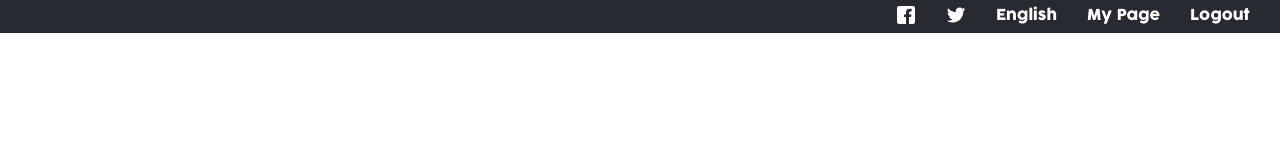
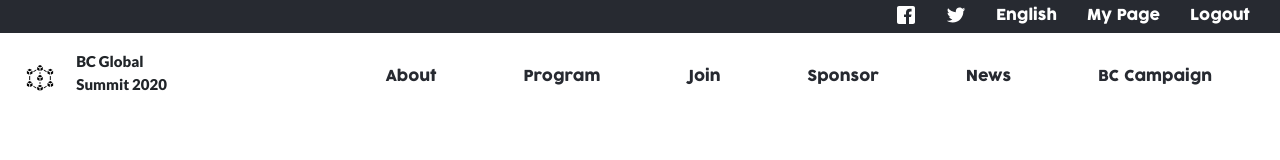
Before and after one commit to jose-Abel/Capstone-conference-page, a website: page index.html in a window 1280 px wide. Drawn offline with nearby package versions, Linux system fonts and the light colour scheme.

Commit message:
adding scrolling navbar

```diff
--- a/index.html
+++ b/index.html
@@ -12,7 +12,9 @@
 
 <body>
 
-  <ul class="top-ul py-2 flex">
+  <!-- NAVBAR -->
+
+  <ul class="top-ul py-2 flex d-none d-md-inline-flex">
     <li class="top-ul-li pr-5">
       <svg class="top-ul-svg-logo">
         <use xlink:href="img/sprite.svg#iconfacebook"></use>
@@ -29,6 +31,68 @@
 
   </ul>
 
+  <!-- NAVBAR SCROLLING -->
+
+  <nav class="navbar navbar-expand-md top-navbar-button-container">
+
+    <button class="navbar-toggler navbar-light" type="button" data-toggle="collapse" data-target="#navbar-top-toggler" aria-controls="navbar-top-toggler" aria-expanded="false" aria-label="Toggle navigation">
+      <span class="navbar-toggler-icon"></span>
+    </button>
+
+    <div class="collapse navbar-collapse top-navbar-list-container flex" id="navbar-top-toggler">
+
+      <ul class="navbar-nav navbar-ul-bottom flex">
+
+        <li class="nav-item nav-item-left flex">
+          <a class="nav-link" href="#">
+            <img src="img/blockchain.svg" alt="blockchain logo" class="blockchain-logo">
+          </a>
+        </li>
+
+        <div class="blockchain-conference">
+          <p class="bc-global">
+            BC Global
+          </p>
+          <p class="bc-date">
+            Summit 2020
+          </p>
+        </div>
+
+        <div class="nav-items-right flex">
+
+          <li class="nav-item nav-item-right">
+            <a class="nav-link" href="#">About</a>
+          </li>
+          <li class="nav-item nav-item-right">
+            <a class="nav-link" href="#">Program</a>
+          </li>
+          <li class="nav-item nav-item-right">
+            <a class="nav-link" href="#">Join</a>
+          </li>
+          <li class="nav-item nav-item-right">
+            <a class="nav-link" href="#">Sponsor</a>
+          </li>
+          <li class="nav-item nav-item-right">
+            <a class="nav-link" href="#">News</a>
+          </li>
+          <li class="nav-item nav-item-right">
+            <a class="nav-link" href="#">BC Campaign</a>
+          </li>
+
+        </div>
+
+      </ul>
+    </div>
+  </nav>
+
+  <!-- HEADER -->
+  <header class="">
+
+  </header>
+
+  <script src="https://code.jquery.com/jquery-3.5.1.slim.min.js" integrity="sha384-DfXdz2htPH0lsSSs5nCTpuj/zy4C+OGpamoFVy38MVBnE+IbbVYUew+OrCXaRkfj" crossorigin="anonymous"></script>
+  <script src="https://cdn.jsdelivr.net/npm/popper.js@1.16.1/dist/umd/popper.min.js" integrity="sha384-9/reFTGAW83EW2RDu2S0VKaIzap3H66lZH81PoYlFhbGU+6BZp6G7niu735Sk7lN" crossorigin="anonymous"></script>
+  <script src="https://stackpath.bootstrapcdn.com/bootstrap/4.5.2/js/bootstrap.min.js" integrity="sha384-B4gt1jrGC7Jh4AgTPSdUtOBvfO8shuf57BaghqFfPlYxofvL8/KUEfYiJOMMV+rV" crossorigin="anonymous"></script>
 </body>
 
 </html>
--- a/sass/_navbars.scss
+++ b/sass/_navbars.scss
@@ -4,6 +4,7 @@
   justify-content: flex-end;
   align-items: center;
   background-color: $color-secondary;
+  width: 100%;
 }
 
 .top-ul-svg-logo {
@@ -17,3 +18,67 @@
   list-style: none;
   font-size: $font-size-small;
 }
+
+//BOTTOM NAVBAR
+
+.top-navbar-button-container {
+  position: sticky;
+  top: 0;
+  z-index: 10;
+  background-color: #fff;
+}
+
+.navbar-ul-bottom {
+  align-items: center;
+  width: 100%;
+}
+
+.nav-item-left {
+  width: 20%;
+}
+
+.blockchain-logo {
+  width: 3rem;
+  height: 3rem;
+}
+
+.blockchain-conference {
+  font-family: "Lato";
+  font-size: 1.5rem;
+  font-weight: 700;
+  width: 100%;
+  margin-left: calc(-2vw + (100 - 130) * ((100vw - 768px) / (1326 - 768)));
+}
+
+.bc-date {
+  margin-top: -1rem;
+}
+
+.nav-items-right {
+  width: 100%;
+  justify-content: space-between;
+  font-size: $font-size-small;
+}
+
+.nav-item-right {
+  margin-right: calc(2vw + (120 - 100) * ((100vw - 992px) / (1326 - 992)));
+  margin-left: calc(-25vw + (100 - 80) * ((100vw - 992px) / (1326 - 992)));
+
+  // margin-left: calc(2vw + (120 - 100) * ((100vw - 992px) / (1326 - 992)));
+}
+
+.nav-link,
+.nav-link:active {
+  width: 100%;
+  color: $color-secondary;
+  padding: 1.5rem !important;
+}
+
+.nav-link:hover {
+  color: $color-tertiary;
+}
+
+.nav-link:focus {
+  border: 5px solid $color-tertiary;
+  color: $color-tertiary;
+}
--- a/sass/main.scss
+++ b/sass/main.scss
@@ -1,6 +1,6 @@
 @import "_base";
 @import "_typography";
+@import "_variables";
 @import "_utilities";
-@import "_variables";
 @import "_navbars";
 @import "_home";
```
Also changed, not shown: css/style.css.
